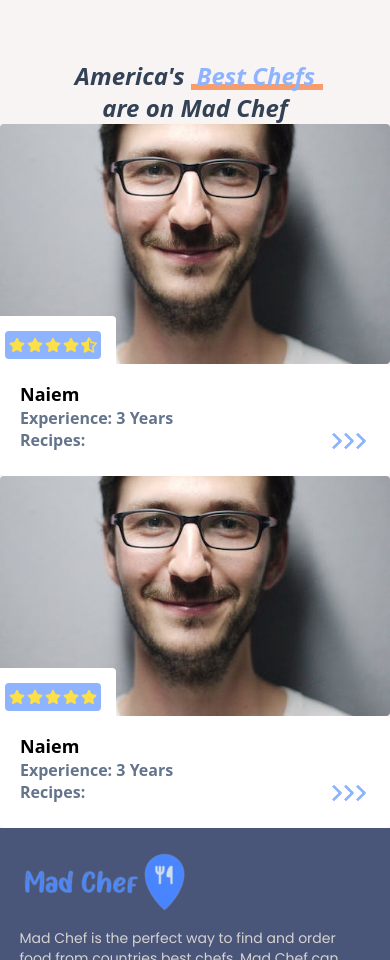
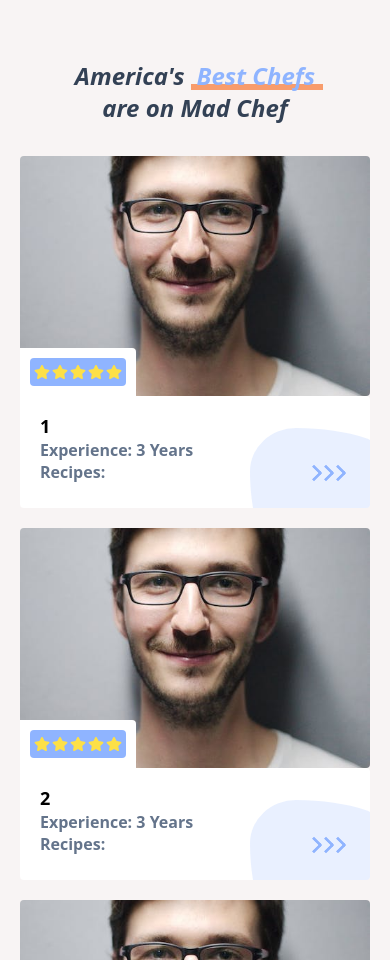
Before and after one commit to MohammadNaiem65/mad-chef-client, a React (Vite) app: page / in a window 390 px wide. Shown: the part 1040-2000 px from the top of the page. Built offline with nearby package versions, Linux system fonts and the light colour scheme.

Commit message:
Updated: made the layout design of TopChefs section for mobile devices

```diff
--- a/src/components/Home/FeatureRecipes.jsx
+++ b/src/components/Home/FeatureRecipes.jsx
@@ -19,7 +19,7 @@ const cardDetails = [
 
 export default function FeatureRecipes() {
 	return (
-		<section className='w-10/12 md:w-11/12 lg:w-10/12 mx-auto my-16 flex flex-col md:flex-row gap-y-5 md:gap-x-3'>
+		<section className='w-10/12 md:w-11/12 lg:w-10/12 mx-auto mt-16 flex flex-col md:flex-row gap-y-5 md:gap-x-3'>
 			{cardDetails.map((card) => {
 				const { id, img, title, sub } = card;
 				return (
--- a/src/components/Home/TopChefs/HorizontalCard.jsx
+++ b/src/components/Home/TopChefs/HorizontalCard.jsx
@@ -2,7 +2,7 @@ import { Link } from 'react-router-dom';
 import { FaRegStar, FaStar, FaStarHalfAlt } from 'react-icons/fa';
 import { modelImg } from '../../../assets';
 
-export default function HorizontalCard() {
+export default function HorizontalCard({ e }) {
 	const name = 'Naiem';
 	const rating = 5;
 	const yearsOfExperience = 3;
@@ -14,7 +14,7 @@ export default function HorizontalCard() {
 		<>
 			{/* Show in large devices */}
 			<div className='h-full p-5 md:p-0 bg-white rounded hidden md:flex flex-col md:flex-row md:justify-evenly items-center relative overflow-hidden'>
-				{/* Left side container */}
+				{/* image */}
 				<div className='image-container w-48 h-48 mb-5 md:mb-0 shape-bg-three overflow-hidden shadow-lg shadow-Primary z-30'>
 					<img
 						src={modelImg}
@@ -23,7 +23,7 @@ export default function HorizontalCard() {
 					/>
 				</div>
 
-				{/* Right side container */}
+				{/* content */}
 				<div className='w-1/2 text-slate-500'>
 					<div className='mb-3'>
 						<p className='text-lg font-semibold text-black'>
@@ -58,7 +58,7 @@ export default function HorizontalCard() {
 				</div>
 
 				{/* Right-Bottom blob */}
-				<div className='h-36 aspect-square shape-bg-one bg-Primary bg-opacity-20 absolute -right-12 -bottom-6'></div>
+				<div className='h-36 aspect-square shape-bg-one bg-Primary bg-opacity-20 absolute -right-12 -bottom-6' />
 			</div>
 
 			{/* Show in small devices */}
@@ -86,7 +86,7 @@ export default function HorizontalCard() {
 						</p>
 					</div>
 
-					<h3 className='text-lg text-black mt-2'>{name}</h3>
+					<h3 className='text-lg text-black mt-2'>{e}</h3>
 					<p>Experience: {yearsOfExperience} Years</p>
 					<div className='flex justify-between items-center '>
 						<p>Recipes: {availableRecipes.length}</p>
--- a/src/components/Home/TopChefs/InvertedCard.jsx
+++ b/src/components/Home/TopChefs/InvertedCard.jsx
@@ -2,7 +2,7 @@ import { Link } from 'react-router-dom';
 import { FaStar, FaStarHalfAlt, FaRegStar } from 'react-icons/fa';
 import { modelImg } from '../../../assets';
 
-export default function InvertedCard() {
+export default function InvertedCard({ e }) {
 	const name = 'Naiem';
 	const rating = 5;
 	const yearsOfExperience = 3;
@@ -10,7 +10,7 @@ export default function InvertedCard() {
 	const _id = 2;
 
 	return (
-		<div className='h-full font-semibold flex flex-col justify-between rounded overflow-hidden'>
+		<div className='h-full font-semibold flex flex-col justify-between relative rounded overflow-hidden'>
 			{/* Card upper half */}
 			<div className='h-60 w-full div-secret relative secret-after'>
 				<img
@@ -20,10 +20,10 @@ export default function InvertedCard() {
 				/>
 			</div>
 			<div className='h-28 w-full px-5 md:px-2 py-2 bg-white text-slate-500 relative leading-[1.3rem] rounded-tr'>
-				<div className='w-[7.25rem] h-12 bg-white grid place-items-center border-transparent border-t-[10px] border-r-[10px] absolute left-0 -top-12 rounded-tr secret-before before:top-0 before:left-0 before:shadow-span-shadow-left secret-after after:top-0 after:right-0 after:shadow-span-shadow-right'>
+				<div className='w-[7.25rem] h-12 bg-white grid place-items-center border-transparent absolute left-0 -top-12 rounded-tr secret-before before:top-0 before:left-0 before:shadow-span-shadow-left secret-after after:top-0 after:right-0 after:shadow-span-shadow-right'>
 					<p className='px-1 py-[0.375rem] bg-Primary text-yellow-300 flex items-center gap-[2px] rounded p-secret'>
 						{Array.from({ length: 5 }, (_, i) => {
-							if (rating > i + 1) {
+							if (rating >= i + 1) {
 								return <FaStar key={i} />;
 							} else if (rating >= i + 0.5) {
 								return <FaStarHalfAlt key={i} />;
@@ -34,18 +34,21 @@ export default function InvertedCard() {
 					</p>
 				</div>
 
-				<h3 className='text-lg text-black mt-2'>{name}</h3>
+				<h3 className='text-lg text-black mt-2'>{e}</h3>
 				<p>Experience: {yearsOfExperience} Years</p>
 				<div className='flex justify-between items-center '>
 					<p>Recipes: {availableRecipes.length}</p>
 					<Link
 						to={`https://assignment-10-phr.netlify.app/dashboard/chefs/chef/${_id}`}
 						className='arrows flex justify-center items-center w-12 h-6'>
-						<span className='w-3 h-3 border-t-[3px] border-r-[3px] border-Primary rounded-tr-[2px] block transform rotate-45 hover'></span>
-						<span className='w-3 h-3 border-t-[3px] border-r-[3px] border-Primary rounded-tr-[2px] block transform rotate-45'></span>
-						<span className='w-3 h-3 border-t-[3px] border-r-[3px] border-Primary rounded-tr-[2px] block transform rotate-45'></span>
+						<span className='w-3 h-3 border-t-[3px] border-r-[3px] border-Primary rounded-tr-[2px] block transform rotate-45 hover' />
+						<span className='w-3 h-3 border-t-[3px] border-r-[3px] border-Primary rounded-tr-[2px] block transform rotate-45' />
+						<span className='w-3 h-3 border-t-[3px] border-r-[3px] border-Primary rounded-tr-[2px] block transform rotate-45' />
 					</Link>
 				</div>
+
+				{/* Right-Bottom blob */}
+				<div className='h-36 aspect-square shape-bg-one bg-Primary bg-opacity-20 absolute -right-6 -bottom-16' />
 			</div>
 		</div>
 	);
--- a/src/components/Home/TopChefs/TopChefs.jsx
+++ b/src/components/Home/TopChefs/TopChefs.jsx
@@ -1,22 +1,38 @@
 import HorizontalCard from './HorizontalCard';
 import InvertedCard from './InvertedCard';
 
+const arr = [1, 2, 3, 4, 5, 6];
+
 export default function TopChefs() {
 	return (
-		<section>
+		<section className='mt-16 relative'>
 			{/* Section title */}
-			<h2
-				className={`text-2xl text-center text-slate-700 font-semibold font-Vollokornn italic relative transform`}>
+			<h2 className='text-2xl text-center text-slate-700 font-semibold font-Vollokornn italic relative transform z-10'>
 				America&apos;s
-				<span className='ml-3 font-semibold text-Primary relative cursor-pointer z-40 hover:text-white after:duration-200 after:contents-[""] after:h-[6px] after:w-[112%] after:bg-Accent after:absolute after:bottom-[2px] after:-left-[6px] after:-z-10 hover:after:h-[88%] '>
+				<span className='ml-3 font-semibold text-Primary relative cursor-pointer z-10 hover:text-white after:duration-200 after:contents-[""] after:h-[6px] after:w-[112%] after:bg-Accent after:absolute after:bottom-[2px] after:-left-[6px] after:-z-10 hover:after:h-[88%] '>
 					Best Chefs
 				</span>
 				<br />
 				are on Mad Chef
 			</h2>
 
-			<InvertedCard />
-			<HorizontalCard />
+			{/* Section content */}
+			<div className='mt-8 px-5 flex flex-col gap-y-5'>
+				<div className='grid gap-y-5'>
+					{arr.slice(0, 2).map((e) => (
+						<InvertedCard key={e} e={e} />
+					))}
+
+					<HorizontalCard e={arr[2]} />
+				</div>
+				<div className='grid gap-y-5'>
+					<HorizontalCard e={arr[3]} />
+
+					{arr.slice(4).map((e) => (
+						<InvertedCard key={e} e={e} />
+					))}
+				</div>
+			</div>
 		</section>
 	);
 }
```
